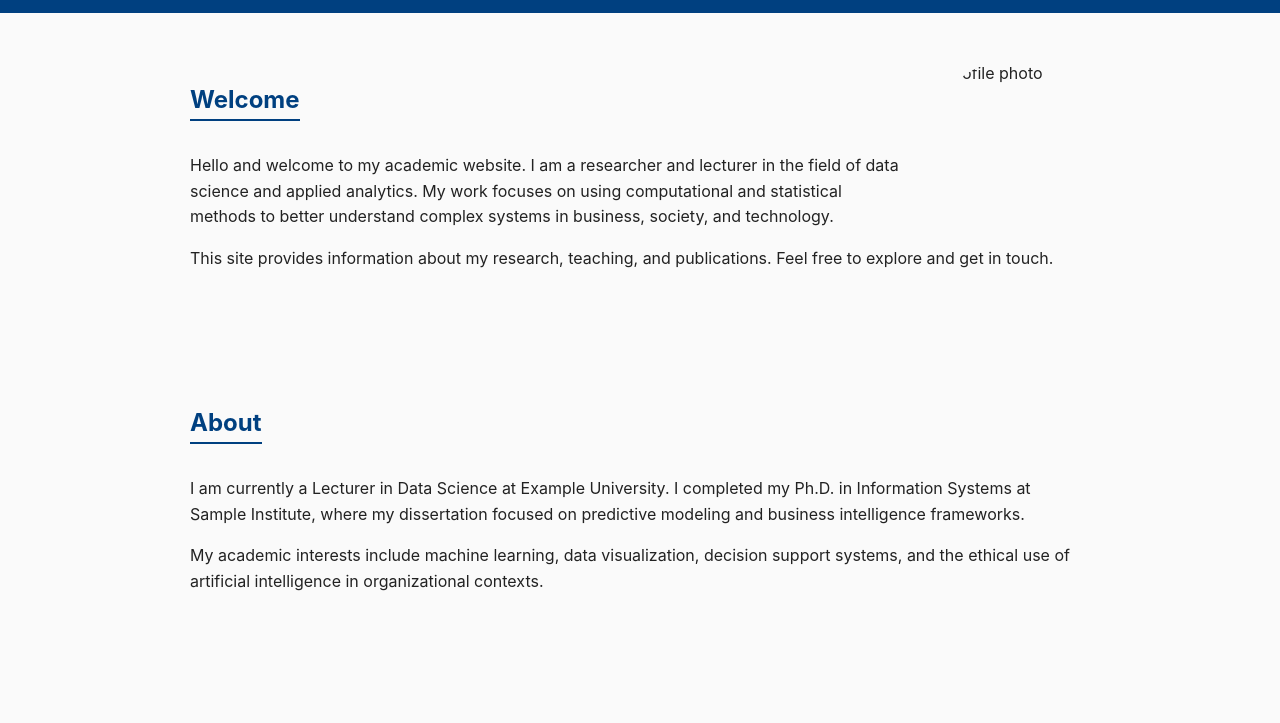
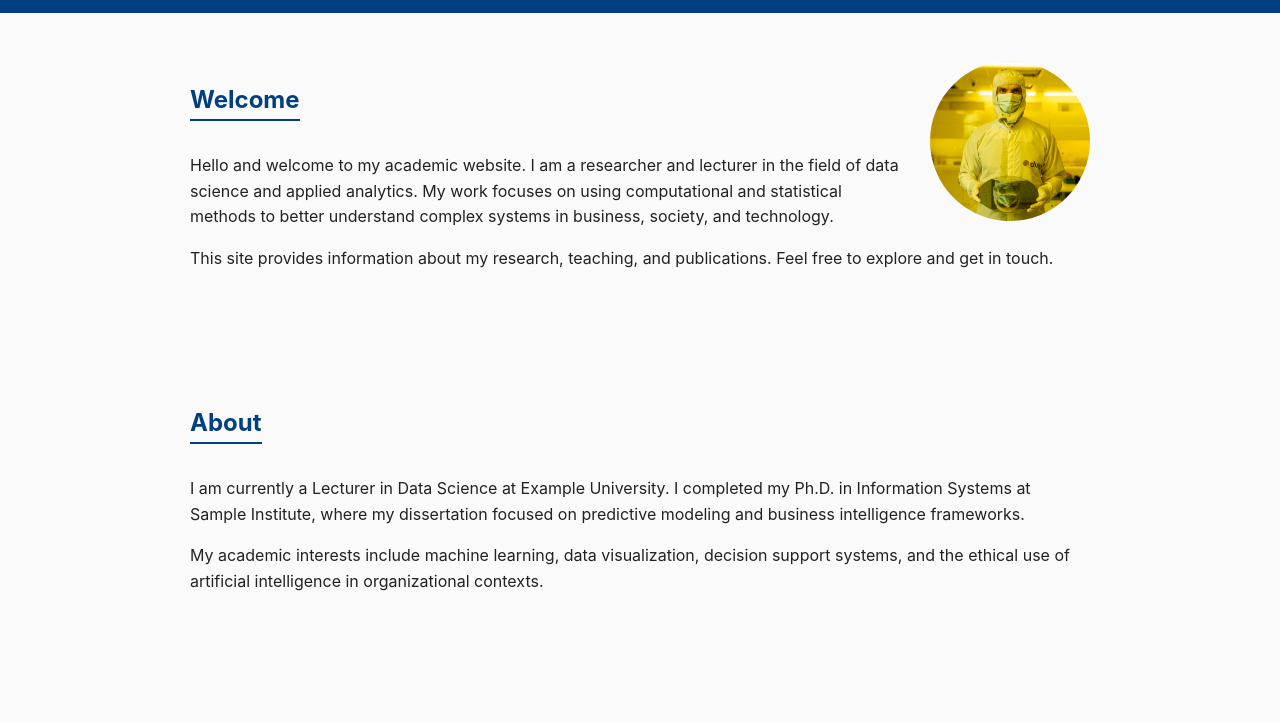
Before and after one commit to PaulSteinacker/academic-website, a plain HTML site: page index.html in a window 1280 px wide. Shown: the part 51-774 px from the top of the page. Drawn offline with Linux system fonts and the light colour scheme.

Commit message:
Update index.html

```diff
--- a/index.html
+++ b/index.html
@@ -168,7 +168,7 @@
 
   <section id="home">
     <h2>Welcome</h2>
-    <img src="your-photo.jpg" alt="Profile photo" class="bio-img" />
+    <img src="headshot.jpg" alt="Profile photo" class="bio-img" />
     <p>Hello and welcome to my academic website. I am a researcher and lecturer in the field of data science and applied analytics. My work focuses on using computational and statistical methods to better understand complex systems in business, society, and technology.</p>
     <p>This site provides information about my research, teaching, and publications. Feel free to explore and get in touch.</p>
   </section>
```
